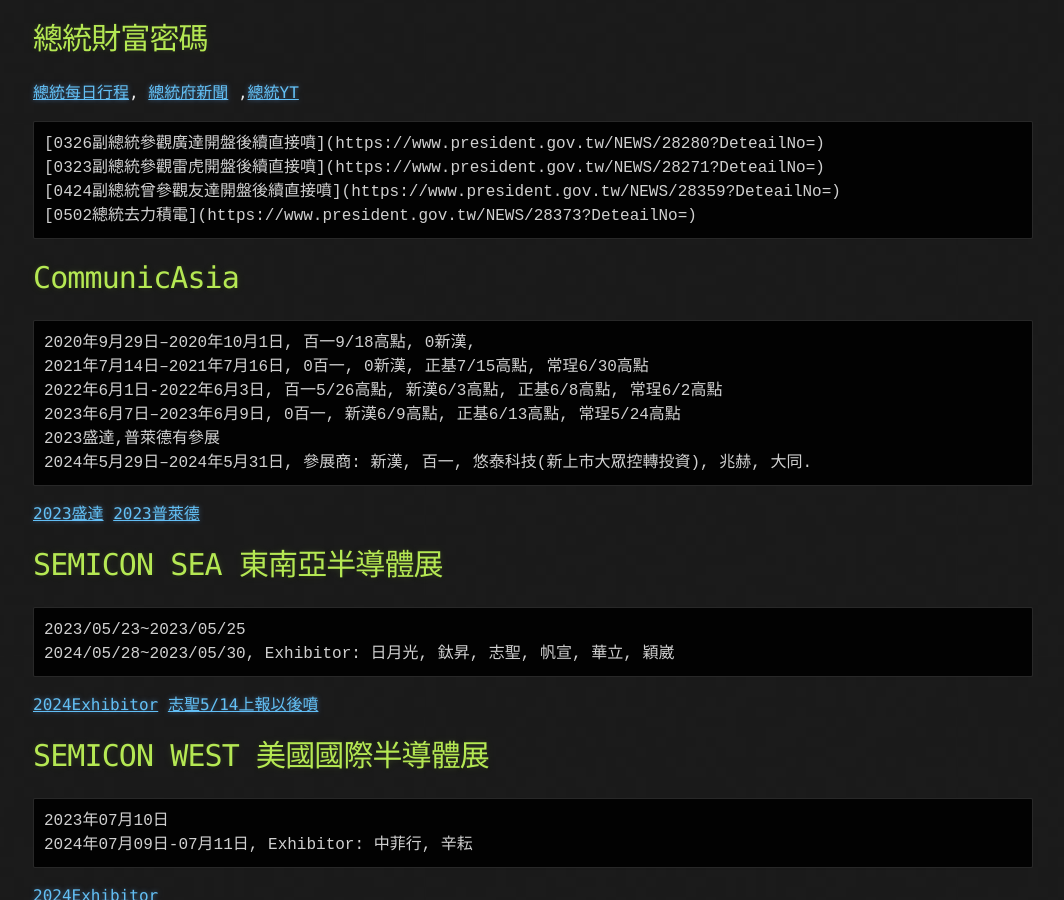
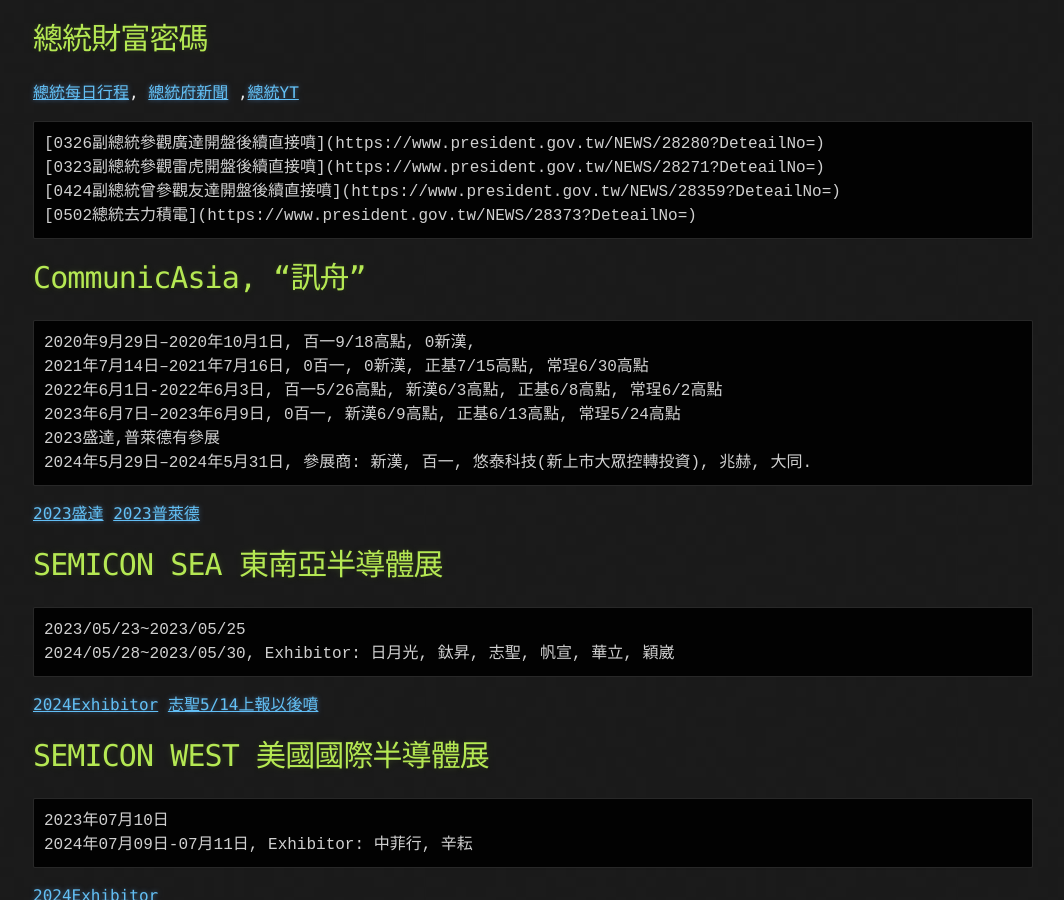
Before and after one commit to lepg5487/Stock_God, a Jekyll site: the page built from experience.md, in a window 1280 px wide and 900 px high, scrolled down 4664 px. Shown: the whole window, without its empty margins (107-1171 px from the left). Built offline with Jekyll 4.4.1, drawn with Linux system fonts in a browser that asks for light colours; our own code applies the rules of GitHub Pages for plain Markdown files.

Commit message:
Update experience.md

````diff
--- a/experience.md
+++ b/experience.md
@@ -180,7 +180,7 @@
 [0502總統去力積電](https://www.president.gov.tw/NEWS/28373?DeteailNo=)
 ```
 
-# CommunicAsia
+# CommunicAsia, "訊舟"
 ```
 2020年9月29日–2020年10月1日, 百一9/18高點, 0新漢,
 2021年7月14日–2021年7月16日, 0百一, 0新漢, 正基7/15高點, 常珵6/30高點
````
